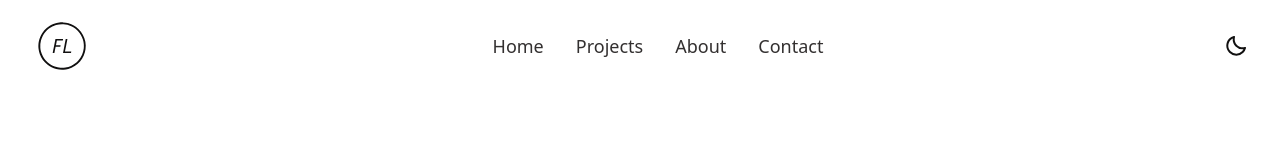
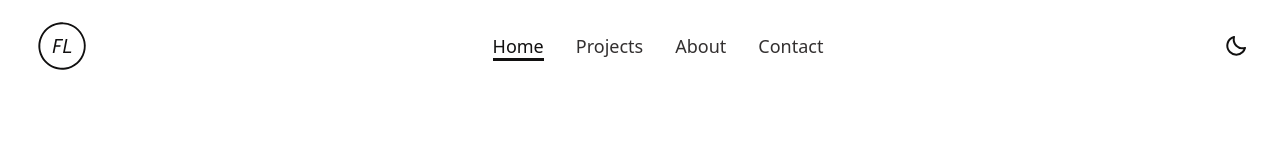
Before and after one commit to frankiecflam/frankielam.dev, a Next.js app: page / in a window 1280 px wide. Shown: the top 160 px of the page. Built offline with nearby package versions, Linux system fonts and the light colour scheme; a web font is replaced by a local one.

Commit message:
scroll into view of the section whose id is matched when clicked

```diff
--- a/app/globals.css
+++ b/app/globals.css
@@ -135,4 +135,13 @@
   .contact-input-group:has(textarea:focus) > label {
     @apply text-black-100 transition-all duration-200 dark:text-white-100;
   }
+
+  .nav-link {
+    @apply relative cursor-pointer text-2xl capitalize text-black-200 transition-all duration-300 after:absolute after:-bottom-[3px] after:left-0 after:h-[3px] after:w-full after:origin-left after:scale-x-0 after:bg-current after:transition-all after:duration-300 after:content-[''] dark:text-white-200 lg:text-lg;
+  }
+
+  .nav-link-active,
+  .nav-link:hover {
+    @apply text-black after:scale-x-100 dark:text-white;
+  }
 }
--- a/components/about/about.tsx
+++ b/components/about/about.tsx
@@ -5,7 +5,7 @@ import Journey from "./journey";
 
 export default function About() {
   return (
-    <Section>
+    <Section id="about">
       <header className="section-header mb-10 text-center">
         <h2 className="section-title">about</h2>
         <p className="section-description">Here is my stroy.</p>
--- a/components/contact/contact.tsx
+++ b/components/contact/contact.tsx
@@ -4,7 +4,7 @@ import ContactForm from "./contactForm";
 
 export default function Contact() {
   return (
-    <Section>
+    <Section className="contact">
       <header className="section-header mb-10 text-center">
         <h2 className="section-title">contact</h2>
         <p className="section-description mx-auto max-w-[800px]">
--- a/components/header/header.tsx
+++ b/components/header/header.tsx
@@ -1,4 +1,4 @@
-import Link from "next/link";
+import { Link } from "react-scroll";
 import Image from "next/image";
 import LogoBlack from "@/public/logo_black.svg";
 import LogoWhite from "@/public/logo_white.svg";
@@ -6,6 +6,7 @@ import HeaderNavList from "./headerNavList";
 import HeaderThemeToggler from "./headerThemeToggler";
 import HeaderMenuBtn from "./headerMenuBtn";
 import { useState } from "react";
+import { ScrollIntoViewDuration } from "@/utils/constant";
 
 export default function Header({
   theme,
@@ -26,7 +27,14 @@ export default function Header({
     <header className="fixed inset-0 z-10 h-[100px] w-screen bg-white dark:bg-black">
       <nav className="flex items-center justify-between py-4 px-8">
         <div className="relative z-20">
-          <Link href="/" onClick={handleHideMobileNav}>
+          <Link
+            to="home"
+            smooth
+            spy
+            duration={ScrollIntoViewDuration}
+            onClick={handleHideMobileNav}
+            className="cursor-pointer"
+          >
             <Image
               src={theme === "dark" ? LogoWhite : LogoBlack}
               alt="website logo"
--- a/components/header/headerNavItem.tsx
+++ b/components/header/headerNavItem.tsx
@@ -1,21 +1,29 @@
-import NextLink from "../ui/nextLink";
 import { ReactNode } from "react";
+import { Link } from "react-scroll";
+import { ScrollIntoViewDuration } from "@/utils/constant";
 
 export default function HeaderNavItem({
   children,
   href,
+  onClick,
 }: {
   children: ReactNode;
   href: string;
+  onClick: () => void;
 }) {
   return (
     <li>
-      <NextLink
-        href={href}
-        className="text-2xl capitalize text-black-200 dark:text-white-200 lg:text-lg"
+      <Link
+        to={href}
+        smooth
+        spy
+        duration={ScrollIntoViewDuration}
+        className="nav-link"
+        activeClass="nav-link-active"
+        onClick={onClick}
       >
         {children}
-      </NextLink>
+      </Link>
     </li>
   );
 }
--- a/components/header/headerNavList.tsx
+++ b/components/header/headerNavList.tsx
@@ -16,10 +16,10 @@ export default function HeaderNavList({
       }`}
       onClick={onClick}
     >
-      <HeaderNavItem href="#home">home</HeaderNavItem>
-      <HeaderNavItem href="#projects">projects</HeaderNavItem>
-      <HeaderNavItem href="#about">about</HeaderNavItem>
-      <HeaderNavItem href="#contact">contact</HeaderNavItem>
+      <HeaderNavItem href="home" onClick={onClick}>home</HeaderNavItem>
+      <HeaderNavItem href="projects" onClick={onClick}>projects</HeaderNavItem>
+      <HeaderNavItem href="about" onClick={onClick}>about</HeaderNavItem>
+      <HeaderNavItem href="contact" onClick={onClick}>contact</HeaderNavItem>
     </ul>
   );
 }
--- a/components/projects/projects.tsx
+++ b/components/projects/projects.tsx
@@ -3,7 +3,7 @@ import ProjectList from "./projectList";
 
 export default function Projects() {
   return (
-    <Section>
+    <Section id="projects">
       <header className="section-header text-center">
         <h2 className="section-title">projects</h2>
         <p className="section-description">
--- /dev/null
+++ b/utils/constant/index.ts
@@ -0,0 +1,2 @@
+// React Scroll
+export const ScrollIntoViewDuration = 800;
```
